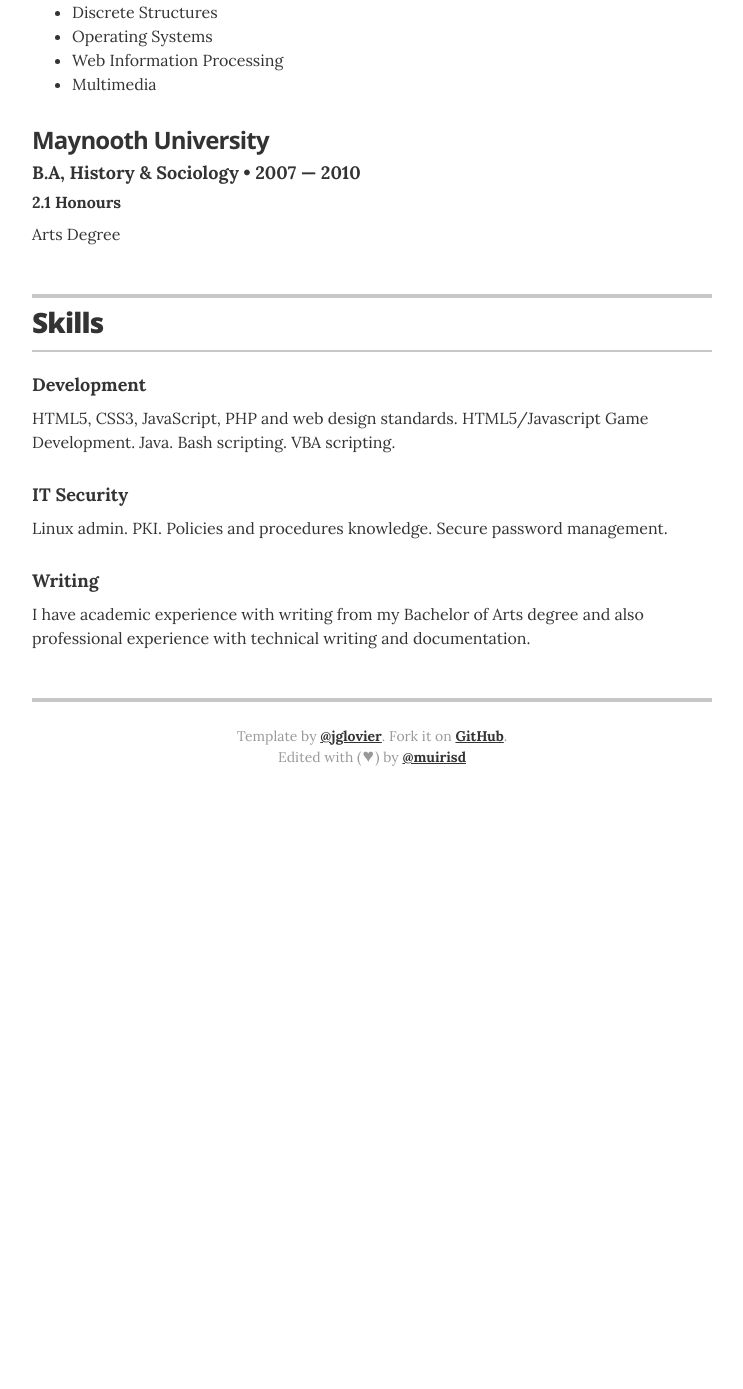
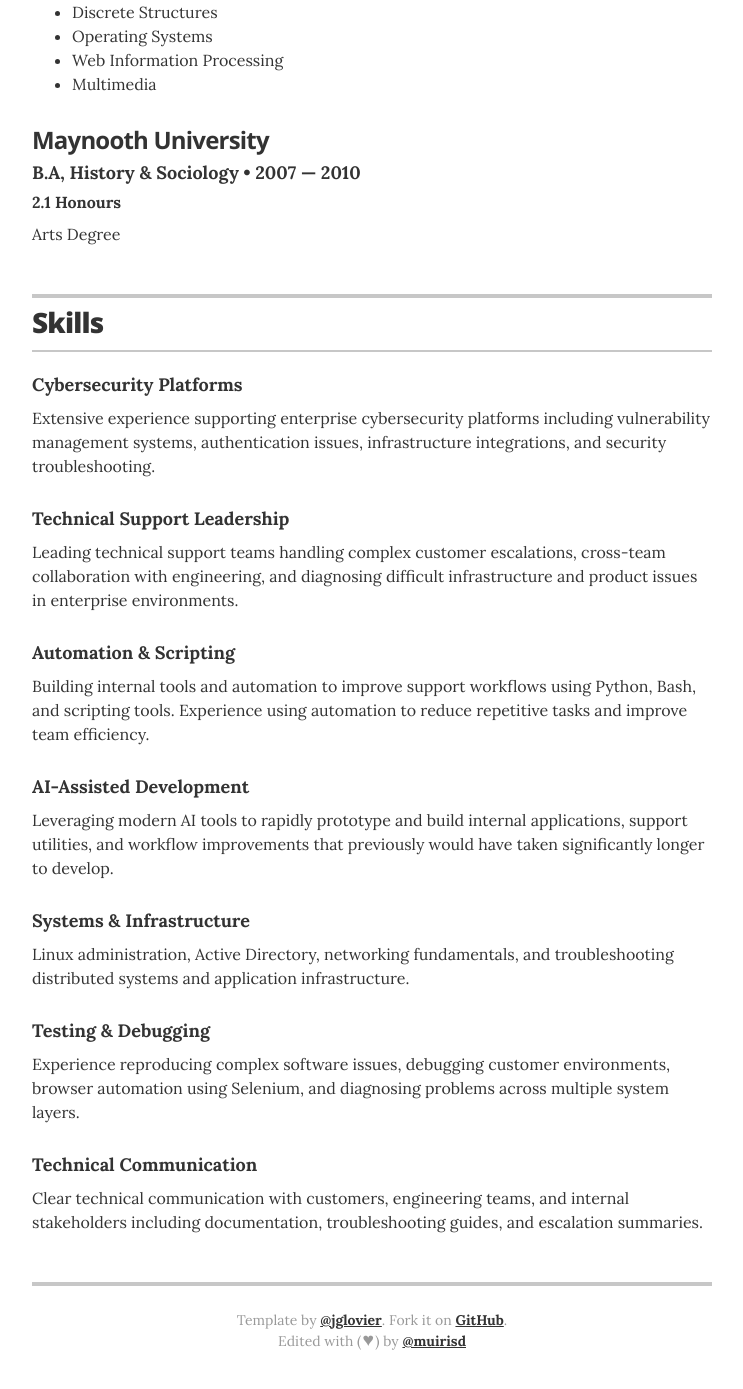
Before and after one commit to muiris/muiris.github.io, a Jekyll site: the page built from index.html, in a window 1280 px wide and 1400 px high, scrolled down 1906 px. Shown: the top 1389 px of the window, without its empty margins (268-1011 px from the left). Built offline with Jekyll 4.4.1, drawn with Linux system fonts in a browser that asks for light colours; before the commit the page ends 2722 px from its top, so only the background shows below that.

Commit message:
Update skills.yml

```diff
--- a/_data/skills.yml
+++ b/_data/skills.yml
@@ -1,15 +1,29 @@
 # Skills
-# Development
-- skill: Development
-  description: HTML5, CSS3, JavaScript, PHP and web design standards. HTML5/Javascript Game Development. Java. Bash scripting. VBA scripting.
 
-# Security
-- skill: IT Security
-  description: Linux admin. PKI. Policies and procedures knowledge. Secure password management.
+# Cybersecurity & Platforms
+- skill: Cybersecurity Platforms
+  description: Extensive experience supporting enterprise cybersecurity platforms including vulnerability management systems, authentication issues, infrastructure integrations, and security troubleshooting.
 
-# IT
-- skill: IT Support
-  description: I have 4 years experience with IT and application support.
+# Technical Support Leadership
+- skill: Technical Support Leadership
+  description: Leading technical support teams handling complex customer escalations, cross-team collaboration with engineering, and diagnosing difficult infrastructure and product issues in enterprise environments.
 
-  skill: Writing
-  description: I have academic experience with writing from my Bachelor of Arts degree and also professional experience with technical writing and documentation.
+# Automation & Scripting
+- skill: Automation & Scripting
+  description: Building internal tools and automation to improve support workflows using Python, Bash, and scripting tools. Experience using automation to reduce repetitive tasks and improve team efficiency.
+
+# AI-Assisted Development
+- skill: AI-Assisted Development
+  description: Leveraging modern AI tools to rapidly prototype and build internal applications, support utilities, and workflow improvements that previously would have taken significantly longer to develop.
+
+# Systems & Infrastructure
+- skill: Systems & Infrastructure
+  description: Linux administration, Active Directory, networking fundamentals, and troubleshooting distributed systems and application infrastructure.
+
+# Testing & Debugging
+- skill: Testing & Debugging
+  description: Experience reproducing complex software issues, debugging customer environments, browser automation using Selenium, and diagnosing problems across multiple system layers.
+
+# Technical Communication
+- skill: Technical Communication
+  description: Clear technical communication with customers, engineering teams, and internal stakeholders including documentation, troubleshooting guides, and escalation summaries.
```
